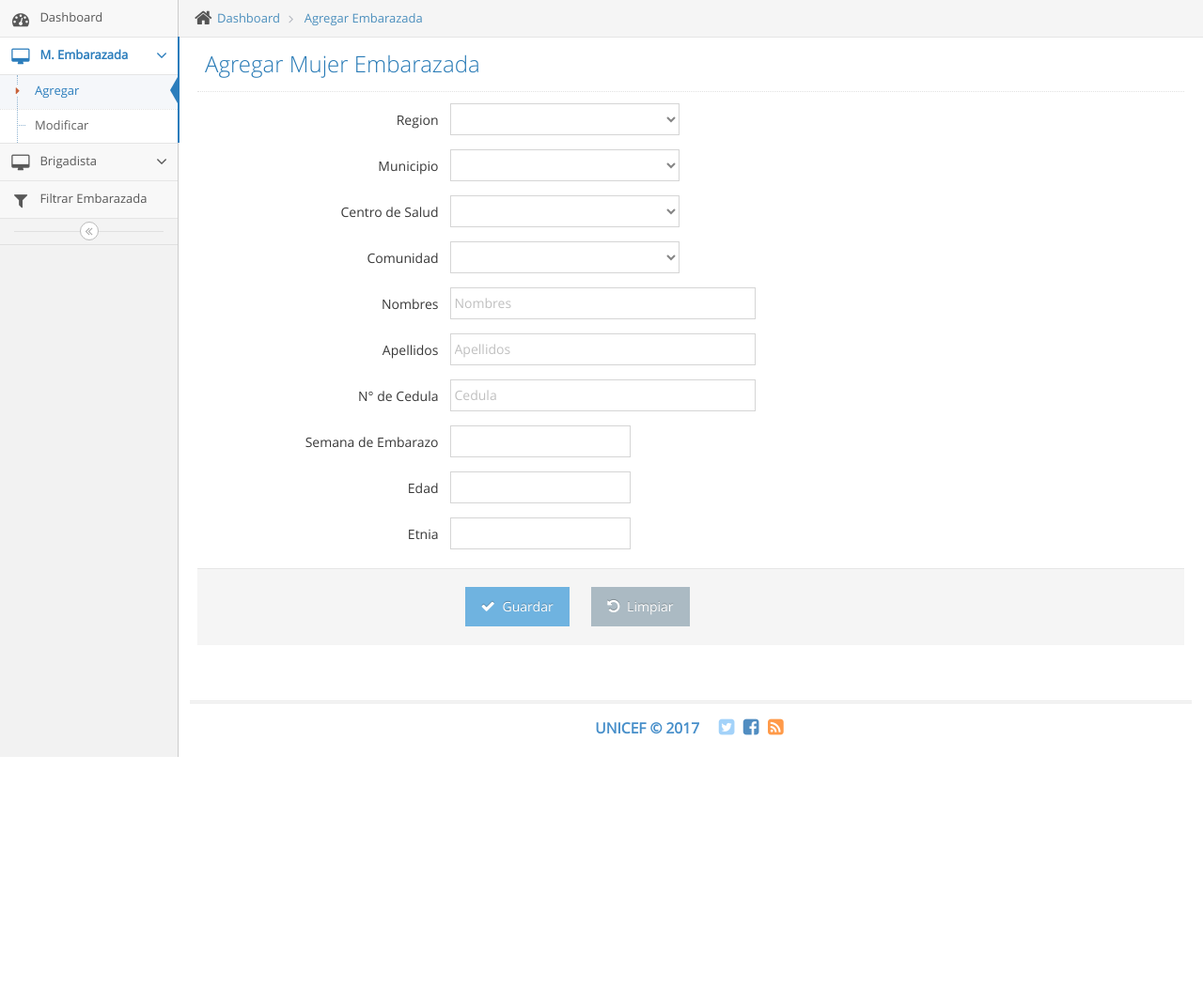
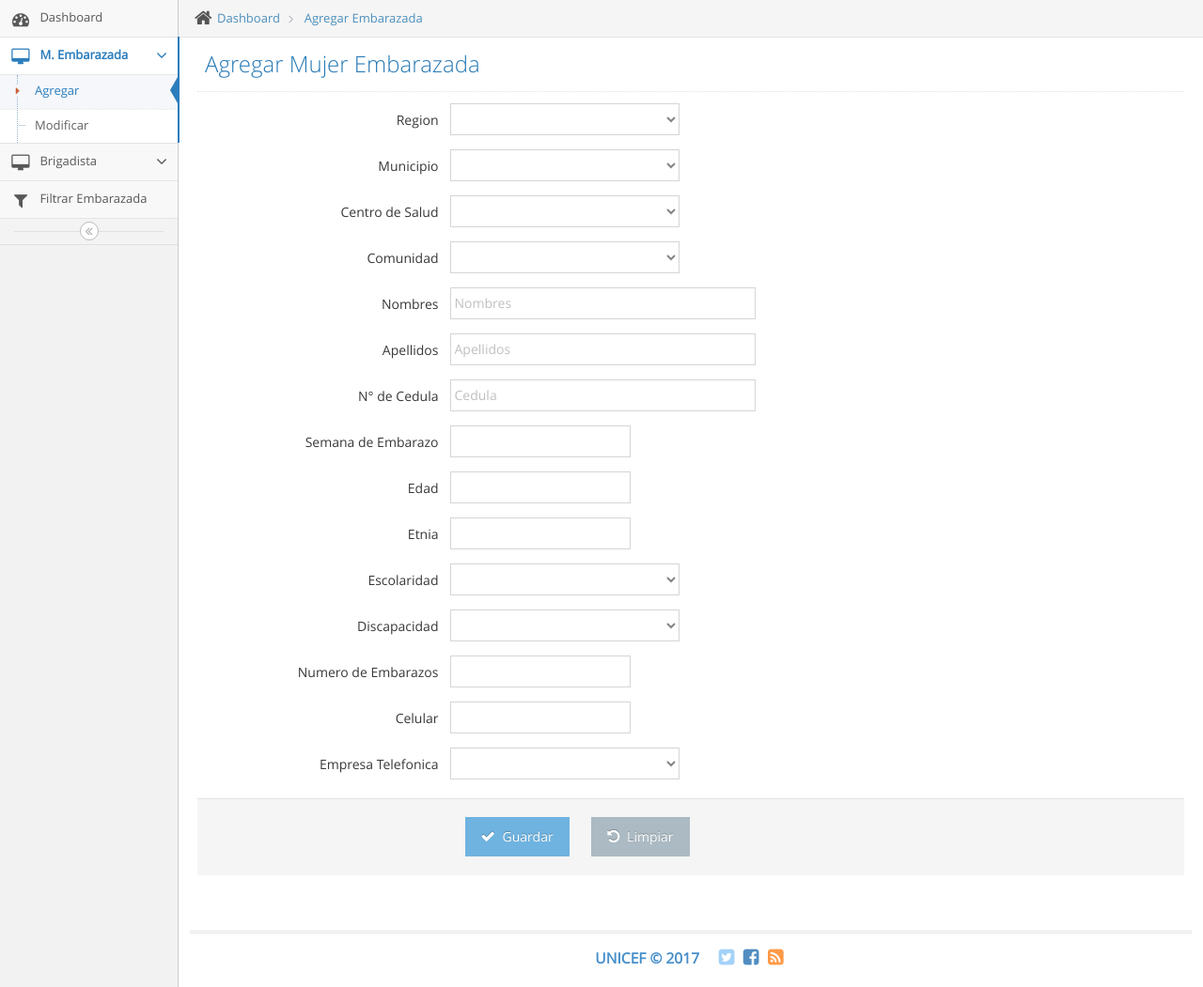
Before and after one commit to SergioPolanco/telesalud, a Django app: page /agregar_embarazada/ in a window 1280 px wide. Shown: the part 46-1097 px from the top of the page at 94% size. Before the commit the page ends 852 px from the top, so only its background shows below. Run offline with Django 3.2, Linux system fonts and the light colour scheme; a user stored in the database is signed in; some libraries are stand-ins or nearby versions.

Commit message:
progreso

```diff
--- a/administrador/templates/admin/agregar_embarazada.html
+++ b/administrador/templates/admin/agregar_embarazada.html
@@ -109,9 +109,62 @@
             <input type="text" id="etnia" name="etnia"/>
         </div>
     </div>
+    <div class="form-group">
+        <label class="col-sm-3 control-label no-padding-right" for="form-field-1"> Escolaridad </label>
 
+        <div class="col-sm-3">
+            <div>
+                <select class="chosen-select form-control" id="comunidad" name="comunidad" data-placeholder="Choose a State...">
+                    <option value="">  </option>
+                    <option value="AL">Primaria</option>
+                    <option value="AK">Secundaria</option>
+                    <option value="AZ">Tecnico</option>
+                    <option value="AZ">Universidad</option>
+                    <option value="AZ">Otro</option>
+                </select>
+            </div>
+        </div>
+    </div>
+    <div class="form-group">
+        <label class="col-sm-3 control-label no-padding-right" for="form-field-1"> Discapacidad </label>
 
+        <div class="col-sm-3">
+            <div>
+                <select class="chosen-select form-control" id="comunidad" name="comunidad" data-placeholder="Choose a State...">
+                    <option value="">  </option>
+                    <option value="AL">Fisica</option>
+                    <option value="AK">Mental</option>
+                    <option value="AZ">Motora</option>
+                </select>
+            </div>
+        </div>
+    </div>
+    <div class="form-group">
+        <label class="col-sm-3 control-label no-padding-right" for="">Numero de Embarazos</label>
+        <div class="col-sm-3">
+            <input type="text" id="numero_de_embarazos" name="numero_de_embarazos"/>
+        </div>
+    </div>
+    <div class="form-group">
+        <label class="col-sm-3 control-label no-padding-right" for="">Celular</label>
+        <div class="col-sm-3">
+            <input type="text" id="celular" name="celular"/>
+        </div>
+    </div>
+    <div class="form-group">
+        <label class="col-sm-3 control-label no-padding-right" for="form-field-1"> Empresa Telefonica </label>
 
+        <div class="col-sm-3">
+            <div>
+                <select class="chosen-select form-control" id="comunidad" name="comunidad" data-placeholder="Choose a State...">
+                    <option value="">  </option>
+                    <option value="AL">Claro</option>
+                    <option value="AK">Movistar</option>
+                    <option value="AZ">Cootel</option>
+                </select>
+            </div>
+        </div>
+    </div>
     <div class="clearfix form-actions">
         <div class="col-md-offset-3 col-md-9">
             <button class="btn btn-info" type="submit" id="btn-nueva-embarazada">
```
Also changed, not shown: db.sqlite3.
